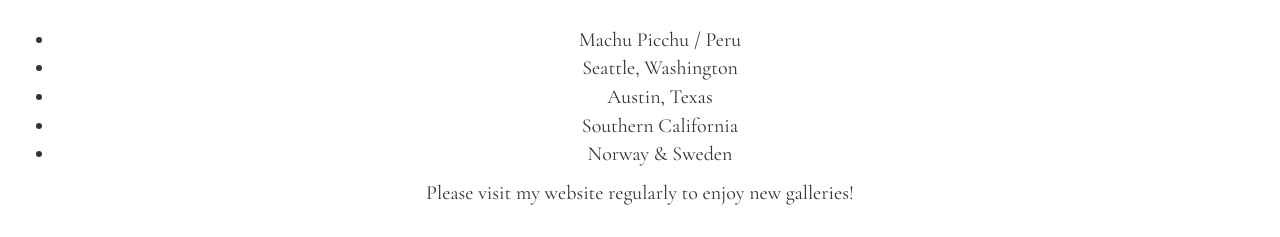
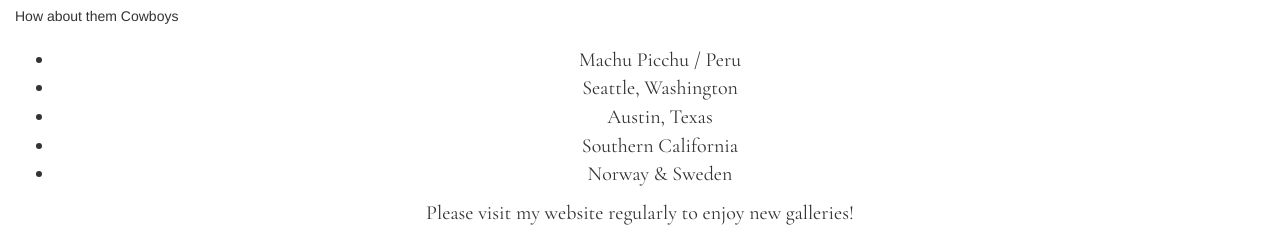
Before and after one commit to m-zaun/m-zaun.github.io, a plain HTML site: page About.html in a window 1280 px wide. Shown: the part 594-831 px from the top of the page. Drawn offline with nearby package versions, Linux system fonts and the light colour scheme.

Commit message:
commit 34

```diff
--- a/About.html
+++ b/About.html
@@ -66,7 +66,7 @@
 </div>
       <h2 class="aboutheader"> Upcoming Trips!</h2>
       <table class="table">
-
+How about them Cowboys
 </table>
         <ul class="aboutlist">
             <li>Machu Picchu / Peru</li>
```
